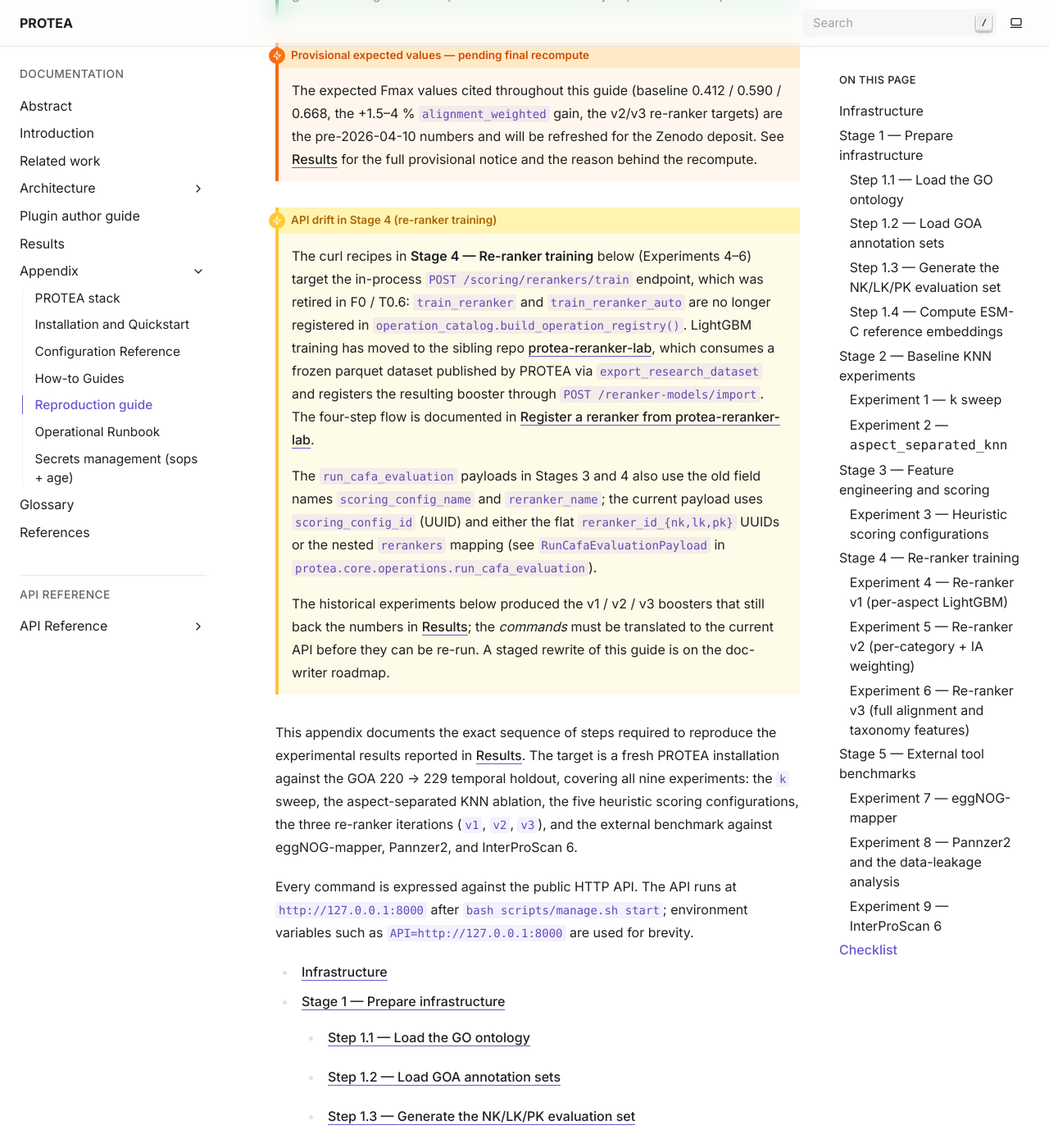
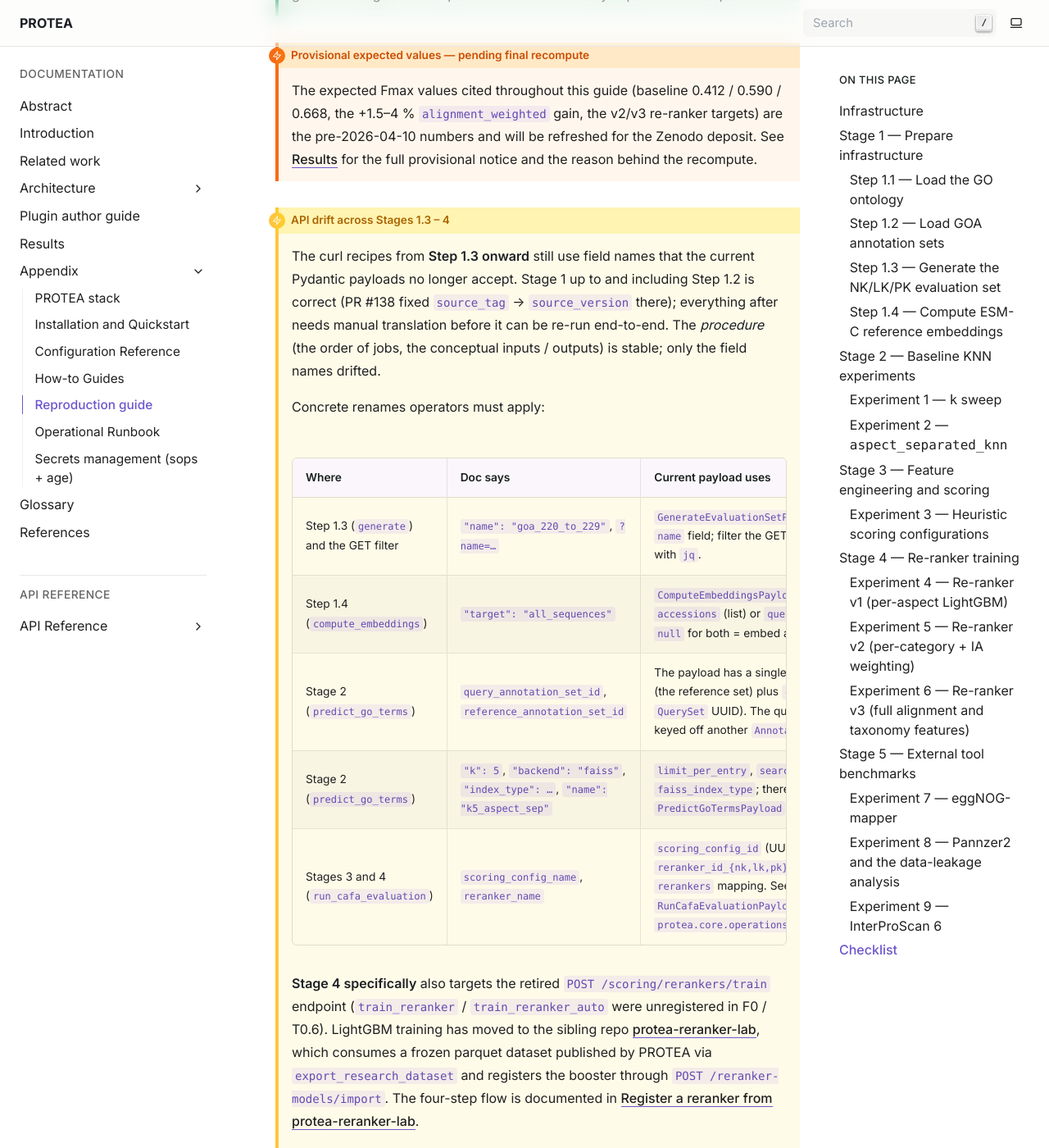
Before and after one commit to frapercan/PROTEA, a Sphinx documentation site: the page built from docs/source/appendix/reproduction_guide.rst, in a window 1280 px wide and 1400 px high, scrolled down 382 px. Shown: the whole window at 82% size. Built offline with Sphinx 7.4.7, drawn with Linux system fonts in a browser that asks for light colours; some of the changed text lies outside the part shown.

Commit message:
docs(reproduction): broaden API-drift admonition to cover Stages 1.3 - 4
The admonition added in PR #114 only flagged Stage 4 (re-ranker
training). Sweeping Stages 1.3, 1.4, 2 and 3 against the current
Pydantic contracts surfaces a broader pattern: every curl from
Step 1.3 onward uses field names the payloads no longer accept
(`name`, `target`, `backend`, `index_type`,
`query_annotation_set_id`, `reference_annotation_set_id`,
`scoring_config_name`, `reranker_name`, `k`).

Rather than fix each curl in isolation (a substantial rewrite that
needs an end-to-end run before publishing), this PR widens the
admonition into a translation table operators can apply manually:

| Where                          | Doc says                                  | Current payload uses                                                |
|--------------------------------|-------------------------------------------|---------------------------------------------------------------------|
| Step 1.3 generate + GET filter | `name`                                    | `GenerateEvaluationSetPayload` has no `name`; jq-filter responses   |
| Step 1.4 compute_embeddings    | `target: "all_sequences"`                 | `accessions` (list) or `query_set_id` (UUID); `null` = all          |
| Stage 2 predict_go_terms       | `query_annotation_set_id`, `reference_…`  | single `annotation_set_id` (reference) + `query_set_id` (QuerySet)  |
| Stage 2 predict_go_terms       | `k`, `backend`, `index_type`, `name`      | `limit_per_entry`, `search_backend`, `faiss_index_type`; no `name`  |
| Stages 3 / 4 run_cafa_eval     | `scoring_config_name`, `reranker_name`    | `scoring_config_id` (UUID), flat `reranker_id_{nk,lk,pk}` or nested |

Step 1.2 (`source_tag` -> `source_version`) is now correct in tree
(PR #138), so the admonition explicitly notes that Stage 1 through
Step 1.2 is safe to copy-paste.

The Stage 4 wording about the retired `POST /scoring/rerankers/train`
endpoint is preserved underneath the table; the staged rewrite is
still on the roadmap.

`sphinx-build -W --keep-going -b html docs/source` succeeds with zero
warnings.

```diff
--- a/docs/source/appendix/reproduction_guide.rst
+++ b/docs/source/appendix/reproduction_guide.rst
@@ -22,33 +22,67 @@ Reproduction guide
    for the Zenodo deposit. See :doc:`/results` for the full provisional
    notice and the reason behind the recompute.
 
-.. admonition:: API drift in Stage 4 (re-ranker training)
+.. admonition:: API drift across Stages 1.3 – 4
    :class: caution
 
-   The curl recipes in **Stage 4 — Re-ranker training** below (Experiments
-   4–6) target the in-process ``POST /scoring/rerankers/train`` endpoint,
-   which was retired in F0 / T0.6: ``train_reranker`` and
-   ``train_reranker_auto`` are no longer registered in
-   ``operation_catalog.build_operation_registry()``. LightGBM training has
-   moved to the sibling repo
+   The curl recipes from **Step 1.3 onward** still use field names that
+   the current Pydantic payloads no longer accept. Stage 1 up to and
+   including Step 1.2 is correct (PR #138 fixed
+   ``source_tag`` → ``source_version`` there); everything after needs
+   manual translation before it can be re-run end-to-end. The
+   *procedure* (the order of jobs, the conceptual inputs / outputs) is
+   stable; only the field names drifted.
+
+   Concrete renames operators must apply:
+
+   .. list-table::
+      :header-rows: 1
+      :widths: 28 32 40
+
+      * - Where
+        - Doc says
+        - Current payload uses
+      * - Step 1.3 (``generate``) and the GET filter
+        - ``"name": "goa_220_to_229"``, ``?name=…``
+        - ``GenerateEvaluationSetPayload`` accepts no ``name``
+          field; filter the GET response client-side with ``jq``.
+      * - Step 1.4 (``compute_embeddings``)
+        - ``"target": "all_sequences"``
+        - ``ComputeEmbeddingsPayload`` accepts ``accessions`` (list)
+          or ``query_set_id`` (UUID); ``null`` for both = embed all.
+      * - Stage 2 (``predict_go_terms``)
+        - ``query_annotation_set_id``, ``reference_annotation_set_id``
+        - The payload has a single ``annotation_set_id`` (the reference
+          set) plus ``query_set_id`` (a ``QuerySet`` UUID). The query
+          *set* is no longer keyed off another ``AnnotationSet``.
+      * - Stage 2 (``predict_go_terms``)
+        - ``"k": 5``, ``"backend": "faiss"``, ``"index_type": …``,
+          ``"name": "k5_aspect_sep"``
+        - ``limit_per_entry``, ``search_backend``, ``faiss_index_type``;
+          there is no ``name`` field on ``PredictGoTermsPayload``.
+      * - Stages 3 and 4 (``run_cafa_evaluation``)
+        - ``scoring_config_name``, ``reranker_name``
+        - ``scoring_config_id`` (UUID) plus either flat
+          ``reranker_id_{nk,lk,pk}`` UUIDs or the nested ``rerankers``
+          mapping. See :class:`RunCafaEvaluationPayload` in
+          :mod:`protea.core.operations.run_cafa_evaluation`.
+
+   **Stage 4 specifically** also targets the retired
+   ``POST /scoring/rerankers/train`` endpoint
+   (``train_reranker`` / ``train_reranker_auto`` were unregistered in
+   F0 / T0.6). LightGBM training has moved to the sibling repo
    `protea-reranker-lab <https://github.com/frapercan/protea-reranker-lab>`_,
    which consumes a frozen parquet dataset published by PROTEA via
-   ``export_research_dataset`` and registers the resulting booster through
-   ``POST /reranker-models/import``. The four-step flow is documented in
-   :ref:`Register a reranker from protea-reranker-lab
+   ``export_research_dataset`` and registers the booster through
+   ``POST /reranker-models/import``. The four-step flow is documented
+   in :ref:`Register a reranker from protea-reranker-lab
    <howto-register-reranker>`.
 
-   The ``run_cafa_evaluation`` payloads in Stages 3 and 4 also use the old
-   field names ``scoring_config_name`` and ``reranker_name``; the current
-   payload uses ``scoring_config_id`` (UUID) and either the flat
-   ``reranker_id_{nk,lk,pk}`` UUIDs or the nested ``rerankers`` mapping
-   (see :class:`RunCafaEvaluationPayload` in
-   :mod:`protea.core.operations.run_cafa_evaluation`).
-
-   The historical experiments below produced the v1 / v2 / v3 boosters that
-   still back the numbers in :doc:`/results`; the *commands* must be
-   translated to the current API before they can be re-run. A staged
-   rewrite of this guide is on the doc-writer roadmap.
+   The historical experiments below produced the v1 / v2 / v3 boosters
+   that still back the numbers in :doc:`/results`; the *commands* must
+   be translated against the contracts in
+   :doc:`/architecture/operations` before they can be re-run. A
+   staged rewrite of this guide is on the doc-writer roadmap.
 
 This appendix documents the exact sequence of steps required to reproduce the
 experimental results reported in :doc:`../results`. The target is a fresh
```
